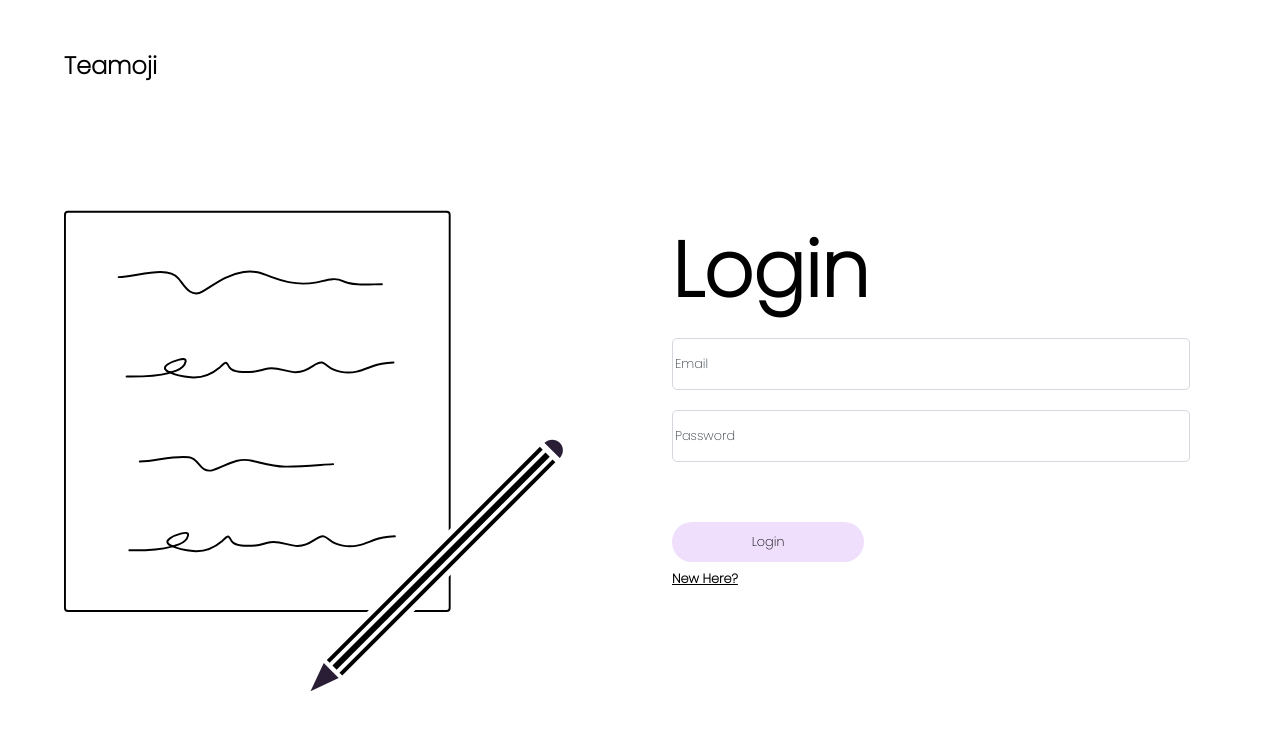
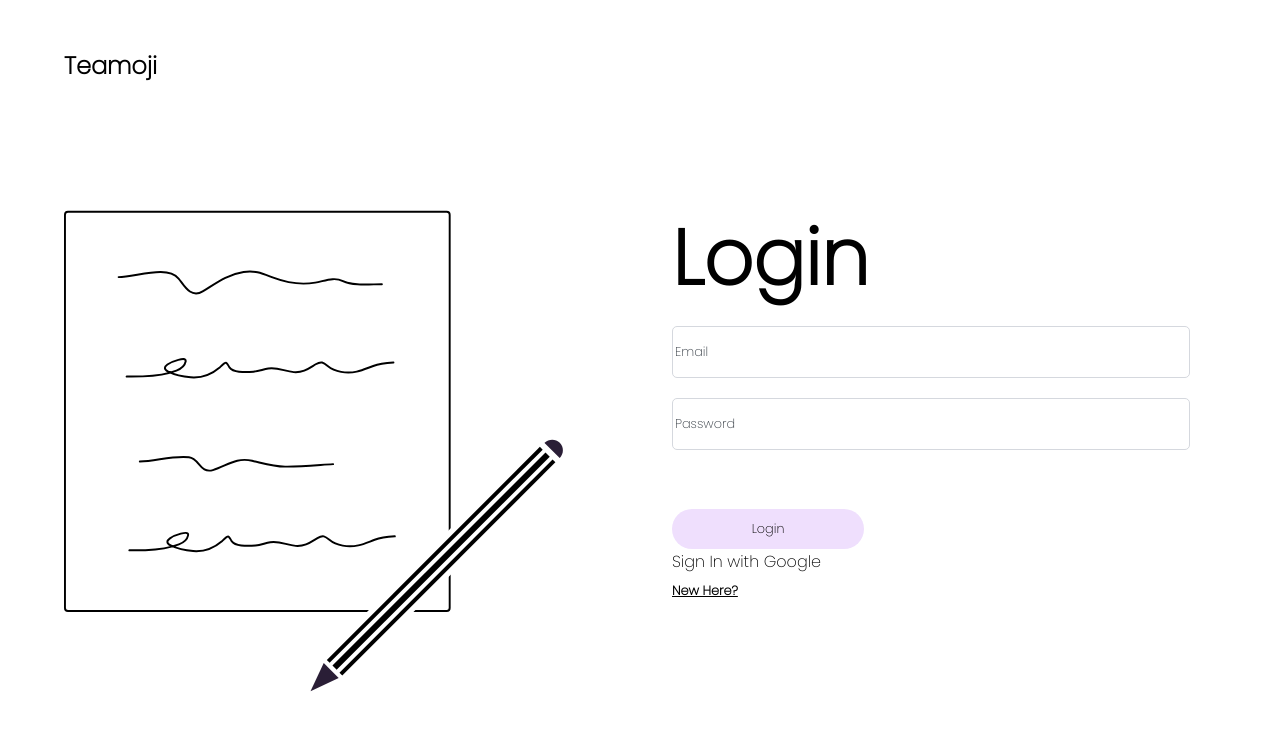
Before and after one commit to indexZ3ro/FIT4002, a React (Create React App) app in the folder client/: page /LogIn in a window 1280 px wide. Shown: the top 730 px of the page. Built offline with nearby package versions, Linux system fonts and the light colour scheme.

Commit message:
created google authentication sign in

```diff
--- a/client/src/pages/LogInPage.js
+++ b/client/src/pages/LogInPage.js
@@ -5,7 +5,11 @@ import "../css/login.css";
 import { useDispatch } from "react-redux";
 import { hideSideBar } from "../features/sidebarSlice";
 import { useEffect, useState } from "react";
-import { signInWithEmailAndPassword } from "firebase/auth";
+import {
+  signInWithEmailAndPassword,
+  GoogleAuthProvider,
+  signInWithPopup,
+} from "firebase/auth";
 import { auth } from "../firebase";
 import LogInCover from "../assets/logInCover.svg";
 
@@ -31,6 +35,8 @@ const LogInPage = () => {
   const navigateLanding = () => {
     navigate("/");
   };
+
+  const provider = new GoogleAuthProvider();
 
   const onLogin = (e) => {
     e.preventDefault();
@@ -58,6 +64,30 @@ const LogInPage = () => {
             setError("Password is weak");
             break;
         }
+      });
+  };
+
+  const googleSignIn = async (e) => {
+    await signInWithPopup(auth, provider)
+      .then((result) => {
+        // This gives you a Google Access Token. You can use it to access the Google API.
+        const credential = GoogleAuthProvider.credentialFromResult(result);
+        const token = credential.accessToken;
+        // The signed-in user info.
+        const user = result.user;
+        // IdP data available using getAdditionalUserInfo(result)
+        // ...
+        navigate("/Home");
+      })
+      .catch((error) => {
+        // Handle Errors here.
+        const errorCode = error.code;
+        const errorMessage = error.message;
+        // The email of the user's account used.
+        const email = error.customData.email;
+        // The AuthCredential type that was used.
+        const credential = GoogleAuthProvider.credentialFromError(error);
+        // ...
       });
   };
 
@@ -105,6 +135,7 @@ const LogInPage = () => {
               }}
               handleClick={onLogin}
             />
+            <div onClick={googleSignIn}> Sign In with Google </div>
             <div className="loginToSignUp" onClick={signUp}>
               New Here?
             </div>
```
Also changed, not shown: client/src/css/login.css (line endings or trailing spaces).
